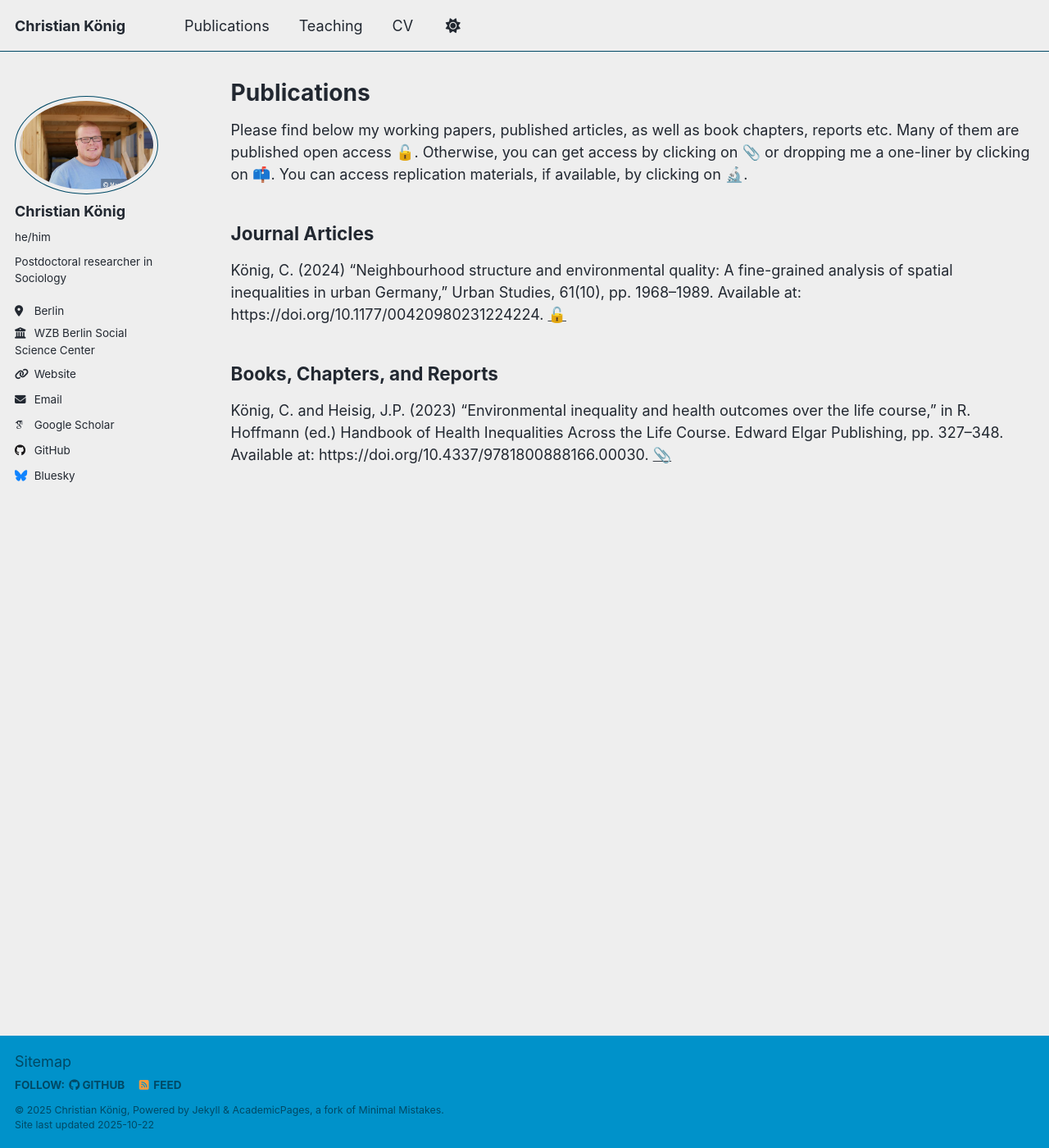
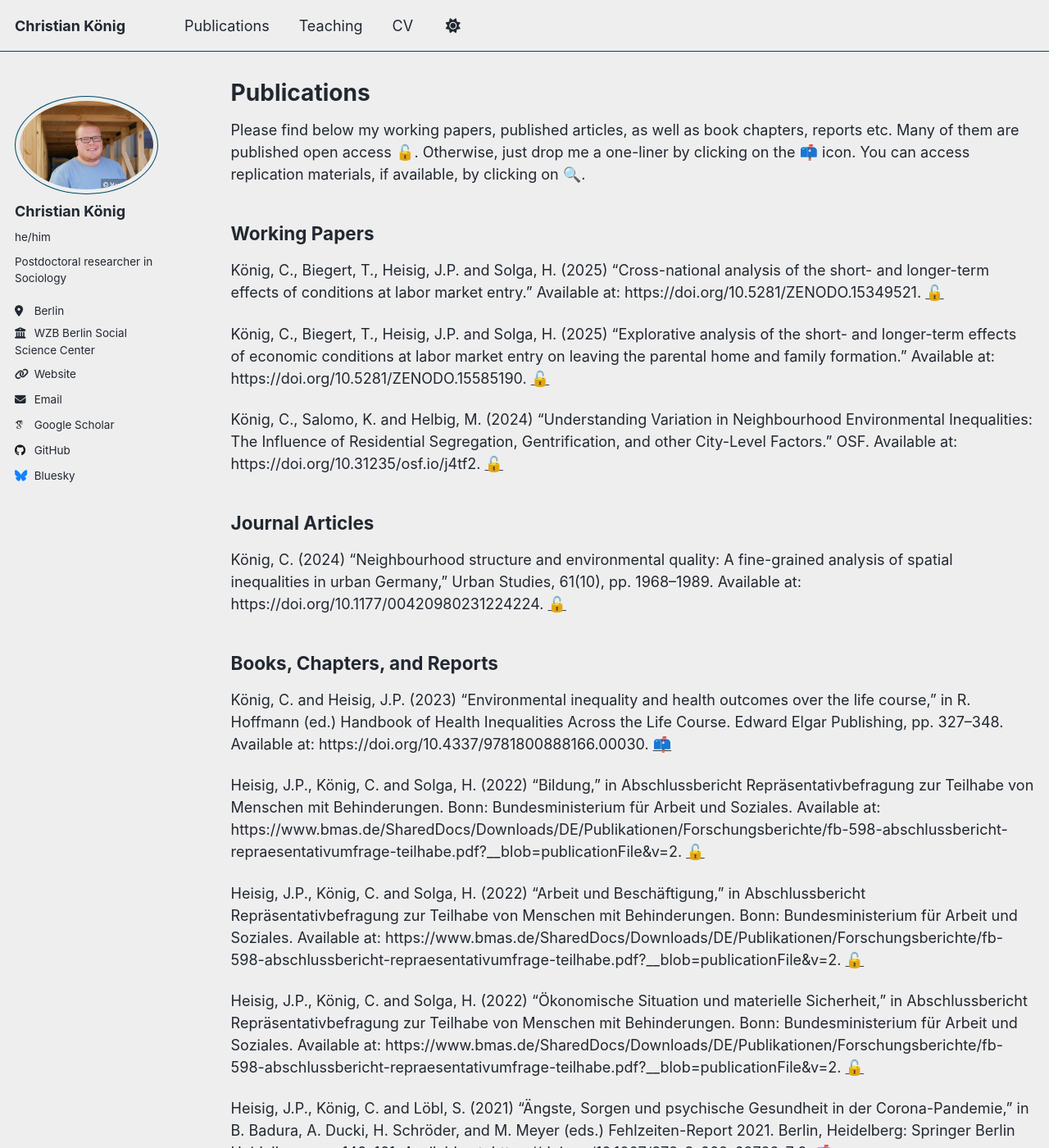
Before and after one commit to christian-koenig/christian-koenig.github.io, a Jekyll site: the page built from _pages/publications_alternative.md, in a window 1280 px wide and 1400 px high. Shown: the whole window at 82% size. Built offline with Jekyll 4.4.1, drawn with Linux system fonts in a browser that asks for light colours; emoji names are drawn with the system emoji font; some web fonts are replaced; a script that is not in the unit is left out; some of the changed text lies outside the part shown.

Commit message:
add publications

```diff
--- a/_pages/publications_alternative.md
+++ b/_pages/publications_alternative.md
@@ -10,7 +10,18 @@ redirect_from:
 {% include base_path %}
 
 
-Please find below my working papers, published articles, as well as book chapters, reports etc. Many of them are published open access :unlock:. Otherwise, you can get access by clicking on :paperclip: or dropping me a one-liner by clicking on :mailbox:. You can access replication materials, if available, by clicking on :microscope:.
+Please find below my working papers, published articles, as well as book chapters, reports etc. Many of them are published open access :unlock:. Otherwise, just drop me a one-liner by clicking on the :mailbox: icon. You can access replication materials, if available, by clicking on :mag:.
+
+## Working Papers
+
+König, C., Biegert, T., Heisig, J.P. and Solga, H. (2025) “Cross-national analysis of the short- and longer-term effects of conditions at labor market entry.” Available at: https://doi.org/10.5281/ZENODO.15349521.
+[:unlock:](http://christian-koenig.github.io/files/D4.2_2025.pdf)
+
+König, C., Biegert, T., Heisig, J.P. and Solga, H. (2025) “Explorative analysis of the short- and longer-term effects of economic conditions at labor market entry on leaving the parental home and family formation.” Available at: https://doi.org/10.5281/ZENODO.15585190.
+[:unlock:](http://christian-koenig.github.io/files/D4.3_2025.pdf)
+
+König, C., Salomo, K. and Helbig, M. (2024) “Understanding Variation in Neighbourhood Environmental Inequalities: The Influence of Residential Segregation, Gentrification, and other City-Level Factors.” OSF. Available at: https://doi.org/10.31235/osf.io/j4tf2.
+[:unlock:](http://christian-koenig.github.io/files/Koenig_Salomo_Helbig_2024.pdf)
 
 
 ## Journal Articles
@@ -22,4 +33,23 @@ König, C. (2024) “Neighbourhood structure and environmental quality: A fine-g
 ## Books, Chapters, and Reports
 
 König, C. and Heisig, J.P. (2023) “Environmental inequality and health outcomes over the life course,” in R. Hoffmann (ed.) Handbook of Health Inequalities Across the Life Course. Edward Elgar Publishing, pp. 327–348. Available at: https://doi.org/10.4337/9781800888166.00030.
-[:paperclip:](http://christian-koenig.github.io/files/Koenig_Heisig_2023.pdf)
+[:mailbox:](mailto:christian.koenig@wzb.eu)
+
+Heisig, J.P., König, C. and Solga, H. (2022) “Bildung,” in Abschlussbericht Repräsentativbefragung zur Teilhabe von Menschen mit Behinderungen. Bonn: Bundesministerium für Arbeit und Soziales. Available at: https://www.bmas.de/SharedDocs/Downloads/DE/Publikationen/Forschungsberichte/fb-598-abschlussbericht-repraesentativumfrage-teilhabe.pdf?__blob=publicationFile&v=2.
+[:unlock:](https://www.bmas.de/SharedDocs/Downloads/DE/Publikationen/Forschungsberichte/fb-598-abschlussbericht-repraesentativumfrage-teilhabe.pdf?__blob=publicationFile&v=2)
+
+Heisig, J.P., König, C. and Solga, H. (2022) “Arbeit und Beschäftigung,” in Abschlussbericht Repräsentativbefragung zur Teilhabe von Menschen mit Behinderungen. Bonn: Bundesministerium für Arbeit und Soziales. Available at: https://www.bmas.de/SharedDocs/Downloads/DE/Publikationen/Forschungsberichte/fb-598-abschlussbericht-repraesentativumfrage-teilhabe.pdf?__blob=publicationFile&v=2.
+[:unlock:](https://www.bmas.de/SharedDocs/Downloads/DE/Publikationen/Forschungsberichte/fb-598-abschlussbericht-repraesentativumfrage-teilhabe.pdf?__blob=publicationFile&v=2)
+
+Heisig, J.P., König, C. and Solga, H. (2022) “Ökonomische Situation und materielle Sicherheit,” in Abschlussbericht Repräsentativbefragung zur Teilhabe von Menschen mit Behinderungen. Bonn: Bundesministerium für Arbeit und Soziales. Available at: https://www.bmas.de/SharedDocs/Downloads/DE/Publikationen/Forschungsberichte/fb-598-abschlussbericht-repraesentativumfrage-teilhabe.pdf?__blob=publicationFile&v=2.
+[:unlock:](https://www.bmas.de/SharedDocs/Downloads/DE/Publikationen/Forschungsberichte/fb-598-abschlussbericht-repraesentativumfrage-teilhabe.pdf?__blob=publicationFile&v=2)
+
+Heisig, J.P., König, C. and Löbl, S. (2021) “Ängste, Sorgen und psychische Gesundheit in der Corona-Pandemie,” in B. Badura, A. Ducki, H. Schröder, and M. Meyer (eds.) Fehlzeiten-Report 2021. Berlin, Heidelberg: Springer Berlin Heidelberg, pp. 149–161. Available at: https://doi.org/10.1007/978-3-662-63722-7_8.
+[:mailbox:](mailto:christian.koenig@wzb.eu)
+
+Heisig, J.P. and König, C. (2021) “Dicke Luft Arme Haushalte und Menschen ohne deutschen Pass leben häufiger in Gegenden mit hoher Umweltbelastung,” WZB Mitteilungen.
+[:unlock:](http://christian-koenig.github.io/files/WZB_Mitteilungen_Dicke_Luft.pdf)
+
+
+Heisig, J.P. and König, C. (2020) “Das Virus ist nicht demokratisch Soziale Ungleichheit prägt den Verlauf der Infektion,” WZB Mitteilungen.
+[:unlock:](http://christian-koenig.github.io/files/WZB_Mitteilungen_Virus.pdf)
```
Also changed, not shown: 5 other files.
